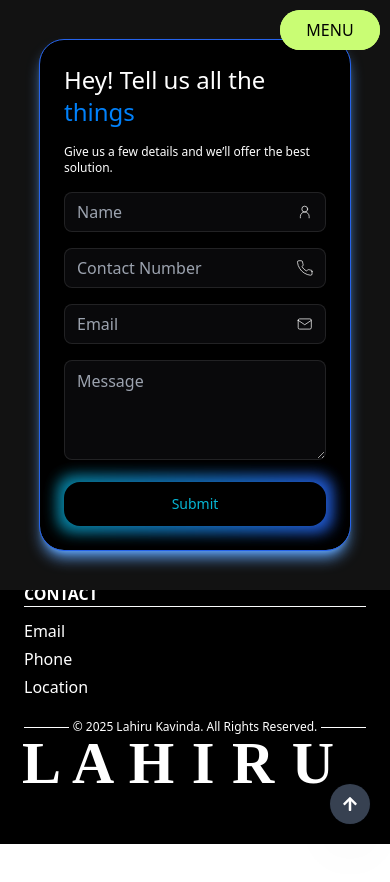
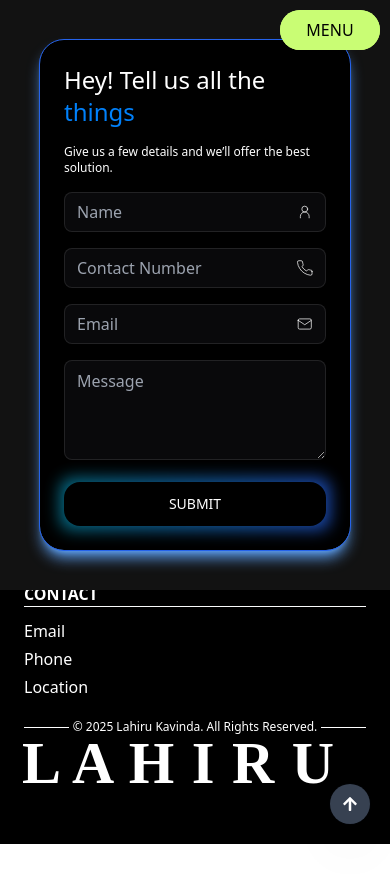
Before and after one commit to Lahiru-911/Lahiru-portfolio, a Next.js app: page /contact in a window 390 px wide. Shown: the top 882 px of the page. Built offline with nearby package versions, Linux system fonts and the light colour scheme.

Commit message:
Update page.jsx

```diff
--- a/app/contact/page.jsx
+++ b/app/contact/page.jsx
@@ -1,32 +1,76 @@
 "use client";
-import { useEffect } from "react";
+import { useState, useEffect } from "react";
+
+const InputField = ({ placeholder, type, icon, name, value, onChange }) => (
+  <div className="flex items-center w-full h-[40px] text-white/60 bg-[#09090b] border border-white/10 rounded-lg focus-within:ring-2 focus-within:ring-gray-700 focus-within:ring-offset-2 focus-within:ring-offset-[#09090b] transition-all duration-150 ease-in-out">
+    <input
+      placeholder={placeholder}
+      type={type}
+      name={name}
+      value={value}
+      onChange={onChange}
+      className="bg-transparent text-[#f4f4f5] px-3 py-1 focus:outline-none w-full"
+    />
+    {icon}
+  </div>
+);
 
 const Contact = () => {
-  useEffect(() => {
-    window.scrollTo({ top: 0, behavior: "smooth" });
-  }, []);
+  useEffect(() => window.scrollTo({ top: 0, behavior: "smooth" }), []);
 
-  return (
-    <div className="flex justify-center p-10 bg-[#121212]">
-      <div className="rounded-3xl w-full h-auto p-6 shadow-lg bg-black shadow-blue-400 outline outline-1 outline-blue-600">
-        <div className="grid grid-cols-1 gap-8 md:grid-cols-2">
-          {/* Left Section */}
-          <div className="space-y-4">
-            <h1 className="text-white text-2xl font-light sm:text-3xl md:text-4xl lg:text-5xl mb-4">
-              Hey! Tell us all the
-              <br />
-              <span className="text-[#0081FB]">things</span>
-            </h1>
-            <p className="text-white mb-4 text-xs font-normal sm:text-sm lg:text-base">
-              Give us a few details and we’ll offer the best solution.
-            </p>
-            {/* Name Input */}
-            <div className="flex items-center w-full h-[40px] text-white/60 bg-[#09090b] border border-white/10 rounded-lg focus-within:ring-2 focus-within:ring-gray-700 focus-within:ring-offset-2 focus-within:ring-offset-[#09090b] transition-all duration-150 ease-in-out">
-              <input
-                placeholder="Name"
-                type="text"
-                className="bg-transparent text-[#f4f4f5] px-3 py-1 focus:outline-none w-full"
-              />
+  const [formData, setFormData] = useState({
+    name: "",
+    phone: "",
+    email: "",
+    message: "",
+  });
+
+  const handleChange = (e) => {
+    const { name, value } = e.target;
+    setFormData((prev) => ({ ...prev, [name]: value }));
+  };
+
+  const handleSubmit = async (e) => {
+    e.preventDefault();
+
+    const { name, phone, email, message } = formData;
+
+    // Check if all fields are filled
+    if (!name || !phone || !email || !message) {
+      alert("Please fill in all fields.");
+      return;
+    }
+
+    try {
+      // Web3 form submission (replace with your API endpoint)
+      const response = await fetch("https://api.web3forms.com/submit", {
+        method: "POST",
+        headers: {
+          "Content-Type": "application/json",
+        },
+        body: JSON.stringify({
+          name,
+          phone,
+          email,
+          message,
+          access_key: "e86b5632-b553-48e3-9b74-f8cbe7ab19fe", // Replace with your actual Access Key
+        }),
+      });
+
+      if (response.ok) {
+        alert("Form submitted successfully!");
+        setFormData({ name: "", phone: "", email: "", message: "" }); // Clear form
+      } else {
+        alert("Error submitting form.");
+      }
+    } catch (error) {
+      console.error("Error:", error);
+      alert("Error submitting form.");
+    }
+  };
+
+  const icons = {
+    name: (
       <svg
         xmlns="http://www.w3.org/2000/svg"
         width="20"
@@ -42,15 +86,8 @@ const Contact = () => {
         <circle cx="12" cy="8" r="4" />
         <path d="M6 20v-2a6 6 0 0 1 12 0v2" />
       </svg>
-            </div>
-            {/* Contact Number Input */}
-            <div className="flex items-center w-full h-[40px] text-white/60 bg-[#09090b] border border-white/10 rounded-lg focus-within:ring-2 focus-within:ring-gray-700 focus-within:ring-offset-2 focus-within:ring-offset-[#09090b] transition-all duration-150 ease-in-out">
-              <input
-                placeholder="Contact Number"
-                type="tel"
-                name="tel"
-                className="bg-transparent text-[#f4f4f5] px-3 py-1 focus:outline-none w-full"
-              />
+    ),
+    phone: (
       <svg
         xmlns="http://www.w3.org/2000/svg"
         width="20"
@@ -65,15 +102,8 @@ const Contact = () => {
       >
         <path d="M22 16.92v3a2 2 0 0 1-2.18 2 19.79 19.79 0 0 1-8.63-3.07 19.5 19.5 0 0 1-6-6A19.79 19.79 0 0 1 2 4.18 2 2 0 0 1 4 2h3a2 2 0 0 1 2 1.72 12.34 12.34 0 0 0 .73 3.26 2 2 0 0 1-.45 2.11L8.09 10a16 16 0 0 0 6 6l1.9-1.19a2 2 0 0 1 2.11-.45 12.34 12.34 0 0 0 3.26.73A2 2 0 0 1 22 16.92z" />
       </svg>
-            </div>
-            {/* Email */}
-            <div className="flex items-center w-full h-[40px] text-white/60 bg-[#09090b] border border-white/10 rounded-lg focus-within:ring-2 focus-within:ring-gray-700 focus-within:ring-offset-2 focus-within:ring-offset-[#09090b] transition-all duration-150 ease-in-out">
-              <input
-                placeholder="Email"
-                type="email"
-                name="email"
-                className="bg-transparent text-[#f4f4f5] px-3 py-1 focus:outline-none w-full"
-              />
+    ),
+    email: (
       <svg
         xmlns="http://www.w3.org/2000/svg"
         width="20"
@@ -90,24 +120,69 @@ const Contact = () => {
         <path d="M3 7a2 2 0 0 1 2 -2h14a2 2 0 0 1 2 2v10a2 2 0 0 1 -2 2h-14a2 2 0 0 1 -2 -2v-10z"></path>
         <path d="M3 7l9 6l9 -6"></path>
       </svg>
-            </div>
-            {/* Message Textarea */}
+    ),
+  };
+
+  return (
+    <div className="flex justify-center p-10 bg-[#121212]">
+      <div className="rounded-3xl w-full h-auto p-6 shadow-lg bg-black shadow-blue-400 outline outline-1 outline-blue-600">
+        <div className="grid grid-cols-1 gap-8 md:grid-cols-2">
+          {/* Left Section */}
+          <div className="space-y-4">
+            <h1 className="text-white text-2xl font-light sm:text-3xl md:text-4xl lg:text-5xl mb-4">
+              Hey! Tell us all the <br />
+              <span className="text-[#0081FB]">things</span>
+            </h1>
+            <p className="text-white mb-4 text-xs font-normal sm:text-sm lg:text-base">
+              Give us a few details and we’ll offer the best solution.
+            </p>
+            <form className="space-y-4" onSubmit={handleSubmit}>
+              <InputField
+                placeholder="Name"
+                type="text"
+                icon={icons.name}
+                name="name"
+                value={formData.name}
+                onChange={handleChange}
+              />
+              <InputField
+                placeholder="Contact Number"
+                type="tel"
+                icon={icons.phone}
+                name="phone"
+                value={formData.phone}
+                onChange={handleChange}
+              />
+              <InputField
+                placeholder="Email"
+                type="email"
+                icon={icons.email}
+                name="email"
+                value={formData.email}
+                onChange={handleChange}
+              />
               <textarea
                 name="message"
                 placeholder="Message"
-              className="w-full h-[100px] px-3 py-2 text-white bg-[#09090b] border border-white/10 rounded-lg focus:ring-2 focus:ring-gray-700 focus:ring-offset-2 focus:ring-offset-[#09090b] focus:outline-none transition-all duration-150 ease-in-out "
+                value={formData.message}
+                onChange={handleChange}
+                className="w-full h-[100px] px-3 py-2 text-white bg-[#09090b] border border-white/10 rounded-lg focus:ring-2 focus:ring-gray-700 focus:ring-offset-2 focus:ring-offset-[#09090b] focus:outline-none transition-all duration-150 ease-in-out"
               ></textarea>
-            {/* Submit Button */}
+              {/* Hidden Access Key Field */}
+              <input
+                type="hidden"
+                name="access_key"
+                value="e86b5632-b553-48e3-9b74-f8cbe7ab19fe"
+              />
               <button type="submit" className="group relative w-full">
                 <div className="absolute -inset-1 rounded-xl bg-gradient-to-r from-cyan-600 to-blue-600 opacity-75 blur transition duration-300 group-hover:opacity-100"></div>
-              <div className="absolute -inset-1 rounded-xl bg-gradient-to-r from-cyan-600 to-blue-600 opacity-75 blur transition duration-300 group-hover:opacity-100 animation-delay-200"></div>
-
-              <span className="relative flex justify-center items-center  rounded-2xl bg-black px-10 py-3  leading-none">
-                <span className="text-sm font-medium text-cyan-500">
+                <span className="relative flex justify-center items-center rounded-2xl bg-black px-10 py-3 leading-none">
+                  <span className="text-sm md:text-base font-medium text-white uppercase">
                     Submit
                   </span>
                 </span>
               </button>
+            </form>
           </div>
 
           {/* Right Section (Map Box) */}
```
Lines whose indentation alone changed are shown as unchanged.
